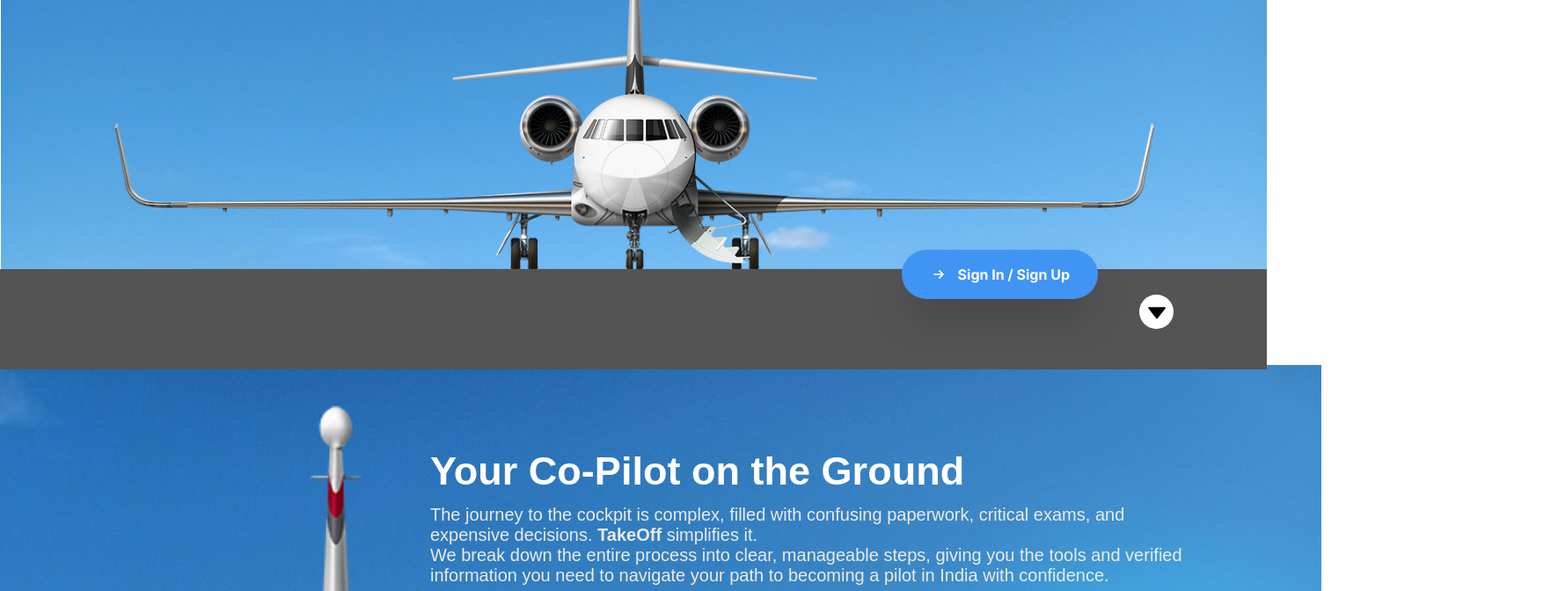
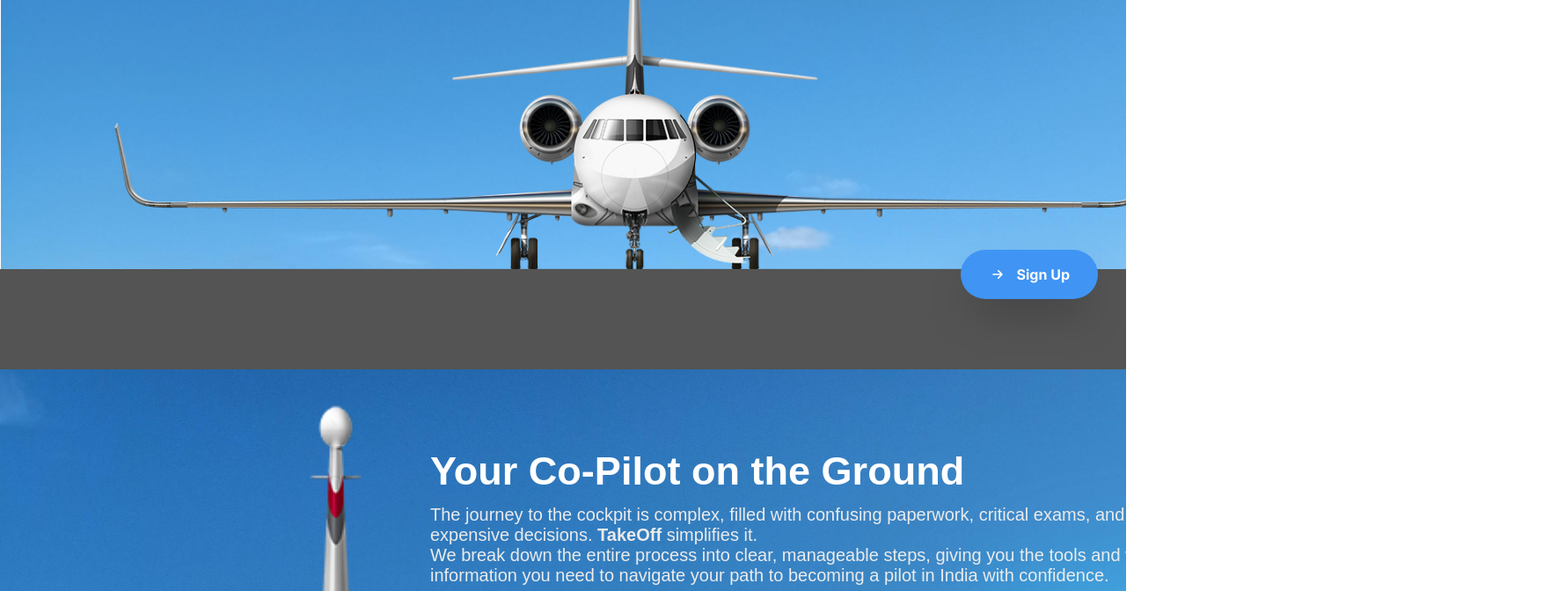
Before and after one commit to SmritiSohal/Takeoff, a React (Vite) app: page / in a window 1280 px wide. Shown: the part 428-1100 px from the top of the page at 88% size, 1771 px wide, since content can reach past the window. Built offline with nearby package versions, Linux system fonts and the light colour scheme.

Commit message:
feat: move nav buttons right, fix horizontal scroll, rename floating CTA to Sign Up
Co-Authored-By: Claude Sonnet 4.6 <noreply@anthropic.com>

```diff
--- a/src/app/pages/Landing.tsx
+++ b/src/app/pages/Landing.tsx
@@ -45,7 +45,7 @@ export default function Landing() {
   return (
     <div className="relative w-full min-h-screen">
       {/* Desktop Landing Page */}
-      <div className="hidden md:block w-full">
+      <div className="hidden md:block w-full [overflow-x:clip]">
         <TakeOff onNavigate={(path) => navigate(path)} />
       </div>
 
@@ -158,7 +158,7 @@ export default function Landing() {
               d="M13 7l5 5m0 0l-5 5m5-5H6"
             />
           </svg>
-          Sign In / Sign Up
+          Sign Up
         </button>
       </div>
     </div>
--- a/src/imports/TakeOff.tsx
+++ b/src/imports/TakeOff.tsx
@@ -140,9 +140,9 @@ export default function TakeOff({ onNavigate }: TakeOffProps) {
       <p className="absolute font-['Inter:Extra_Bold',sans-serif] font-extrabold leading-[normal] left-[54px] not-italic text-[198px] text-white top-[60px]">TakeOff</p>
       <div className="absolute contents left-[941px] top-[76px]">
         <div className="absolute contents font-['Inter:Regular',sans-serif] font-normal leading-[normal] left-[941px] not-italic text-[16px] text-black top-[89px]">
-          <p className="absolute left-[941px] top-[89px]">{`Tools `}</p>
-          <p className="absolute left-[1013px] top-[89px]">About us</p>
-          <p className="absolute left-[1109px] top-[89px]">Sign Up</p>
+          <p className="absolute left-[1172px] top-[89px]">{`Tools `}</p>
+          <p className="absolute left-[1244px] top-[89px]">About us</p>
+          <p className="absolute left-[1340px] top-[89px]">Sign Up</p>
         </div>
       </div>
       <p className="absolute font-['Inter:Bold',sans-serif] font-bold leading-[normal] left-[909px] not-italic text-[#ebebeb] text-[45.053px] top-[163px] w-[344px] whitespace-pre-wrap">Aviation Tailored To You</p>
```
